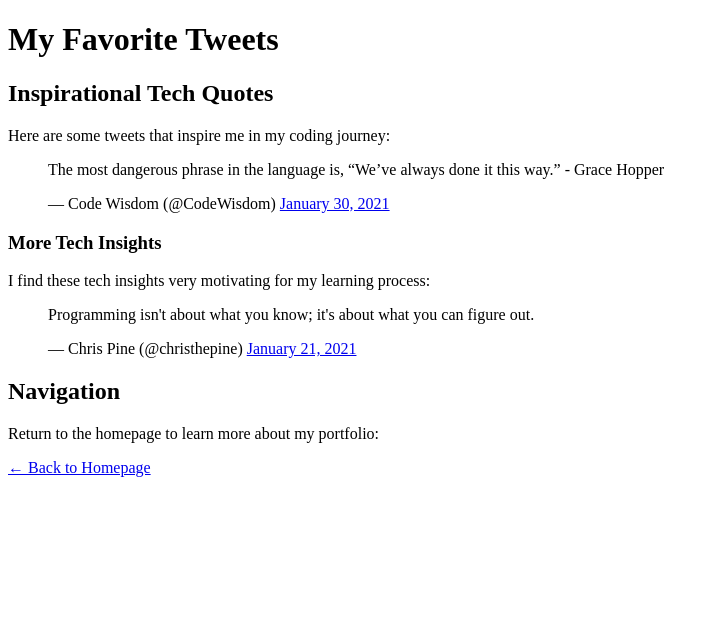
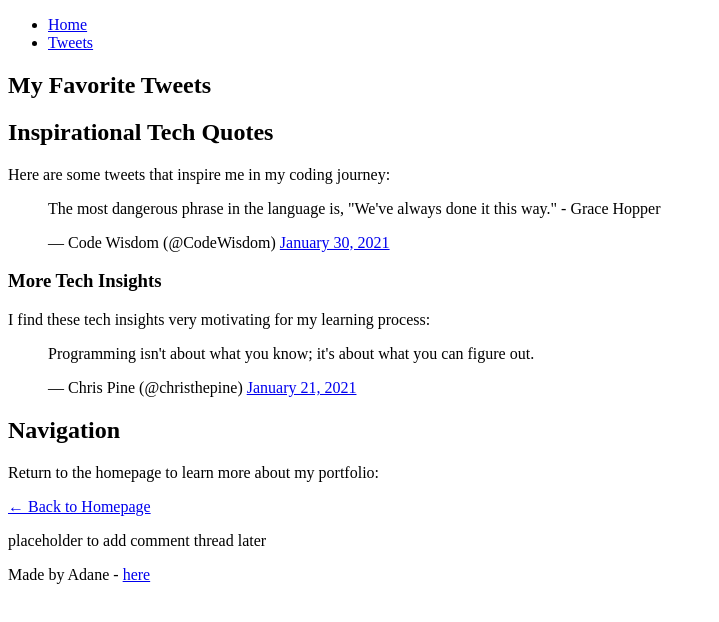
Before and after one commit to adu165/My_First_Portfolio, a plain HTML site: page html_basic/tweets.html in a window 1280 px wide. Shown: the whole page, without its empty margins (0-719 px from the left). Drawn offline with Linux system fonts and the light colour scheme.

Commit message:
Restructure HTML files with consistent header, main, footer layout

```diff
--- a/html_basic/tweets.html
+++ b/html_basic/tweets.html
@@ -6,6 +6,15 @@
     <title>My Tweets - My First Portfolio</title>
 </head>
 <body>
+    <header>
+        <ul>
+            <li><a href="index.html">Home</a></li>
+            <li><a href="tweets.html">Tweets</a></li>
+        </ul>
+    </header>
+
+    <main>
+        <article>
             <h1>My Favorite Tweets</h1>
 
             <h2>Inspirational Tech Quotes</h2>
@@ -13,7 +22,7 @@
 
             <!-- Embedded Tweet 1 -->
             <blockquote class="twitter-tweet">
-        <p lang="en" dir="ltr">The most dangerous phrase in the language is, “We’ve always done it this way.” - Grace Hopper</p>
+                <p lang="en" dir="ltr">The most dangerous phrase in the language is, "We've always done it this way." - Grace Hopper</p>
                 &mdash; Code Wisdom (@CodeWisdom) <a href="https://twitter.com/CodeWisdom/status/1355382422873657344?ref_src=twsrc%5Etfw">January 30, 2021</a>
             </blockquote>
             <script async src="https://platform.twitter.com/widgets.js" charset="utf-8"></script>
@@ -23,7 +32,7 @@
 
             <!-- Embedded Tweet 2 -->
             <blockquote class="twitter-tweet">
-        <p lang="en" dir="ltr">Programming isn&#39;t about what you know; it&#39;s about what you can figure out.</p>
+                <p lang="en" dir="ltr">Programming isn't about what you know; it's about what you can figure out.</p>
                 &mdash; Chris Pine (@christhepine) <a href="https://twitter.com/christhepine/status/1352378272343900160?ref_src=twsrc%5Etfw">January 21, 2021</a>
             </blockquote>
             <script async src="https://platform.twitter.com/widgets.js" charset="utf-8"></script>
@@ -31,5 +40,15 @@
             <h2>Navigation</h2>
             <p>Return to the homepage to learn more about my portfolio:</p>
             <a href="index.html">← Back to Homepage</a>
+        </article>
+
+        <aside>
+            <p>placeholder to add comment thread later</p>
+        </aside>
+    </main>
+
+    <footer>
+        <p>Made by Adane - <a href="https://github.com/adu165" target="_blank">here</a></p>
+    </footer>
 </body>
 </html>
```
Also changed, not shown: html_basic/index.html (+22 -1 lines). Lines whose indentation alone changed are shown as unchanged.
